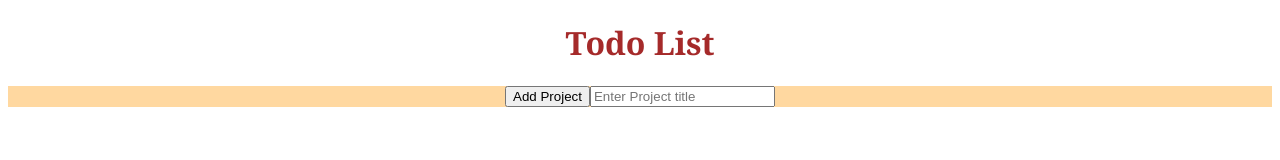
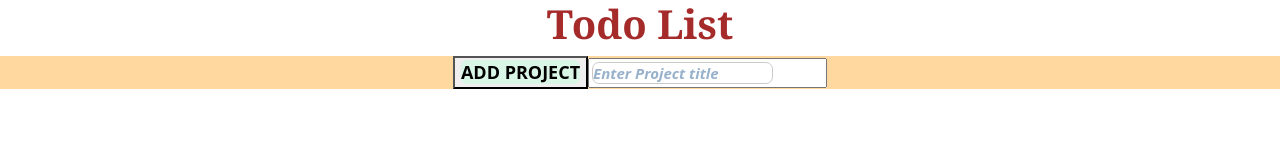
Before and after one commit to Emmyn5600/Todo-App, a website built with webpack: page dist/index.html in a window 1280 px wide. Built offline with nearby package versions, Linux system fonts and the light colour scheme.

Commit message:
Style the project and tasks

```diff
--- a/package.json
+++ b/package.json
@@ -34,6 +34,7 @@
   },
   "dependencies": {
     "babel-loader": "^8.2.2",
+    "bootstrap": "^5.0.1",
     "lodash": "^4.17.21",
     "postcss-selector-parser": "^6.0.6",
     "style-loader": "^2.0.0",
--- a/src/index.js
+++ b/src/index.js
@@ -8,7 +8,7 @@ window.onload = function () {
 	const nameInput = document.createElement('input');
 	const addButton = document.createElement('button');
 	const div = document.createElement('div');
-	addButton.innerHTML = 'Add Project';
+	addButton.innerHTML = '<span style="font-size:18px;font-weight:700;color:#000;border-radius:6px;width:170px;height:40px;text-transform:uppercase;margin-bottom:20px;background-color:#daf6e6;">Add Project</span>';
 	nameInput.placeholder = 'Enter Project title';
 	div.classList.add('pros');
 	div.append(addButton, nameInput);
@@ -36,8 +36,8 @@ window.onload = function () {
 				card.innerHTML = `
 <div class = 'card-title'>
 <h5>Project name: ${project.title}</h5>
-<button class = "add-task" data='${myProject.head_id}'>Add task</button>
-<button class = "delete-task" data= '${myProject.body_id}'> Delete Project</button>
+<button class = "add-task btn btn-success" data='${myProject.head_id}'><span style="font-size:15px;font-weight:700;color:#000;border-radius:6px;width:170px;height:40px;text-transform:uppercase;margin-bottom:20px;">Add Task</span></button>
+<button class = "delete-task btn btn-danger" data= '${myProject.body_id}'><span style="font-size:15px;font-weight:700;color:#000;border-radius:6px;width:170px;height:40px;text-transform:uppercase;margin-bottom:20px;">Delete Project</span></button>
 </div>
 <div class = 'card-body' data='${cardBodyId}'>
 </div>
@@ -68,7 +68,7 @@ window.onload = function () {
                     <option value='low'>Low</option>
                     <option value='high'>High</option>
                 </select>
-            <button type ='submit' class='submit-form' data='${submitId}'>Submit</button>
+            <button type ='submit' class='submit-form' data='${submitId}'><span style="font-size:20px;font-weight:700;color:#000;border-radius:6px;width:170px;height:40px;text-transform:uppercase;margin-bottom:20px;background-color:#daf6e6;">Submit</span></button>
  </form>
 `;
 				const submitForm = document.querySelector(`[data = '${submitId}']`);
--- a/src/style.css
+++ b/src/style.css
@@ -65,5 +65,19 @@ h1 {
   list-style-type: none;
   display: flex;
   justify-content: space-around;
-  height: 50%;
+  height: auto;
 }
+
+input::placeholder {
+  font-weight: bold;
+  font-style: italic;
+  opacity: 0.5;
+  color: #336699;
+  font-size: 15px;
+  border-radius: 10px;
+  margin-bottom: 10px;
+  margin-top: 20px;
+  margin-left: 50px;
+  border-radius: 7px;
+  border: 1px solid #979797;
+}
```
Also changed, not shown: dist/index.bundle.js, dist/index.html, 1 other file.
